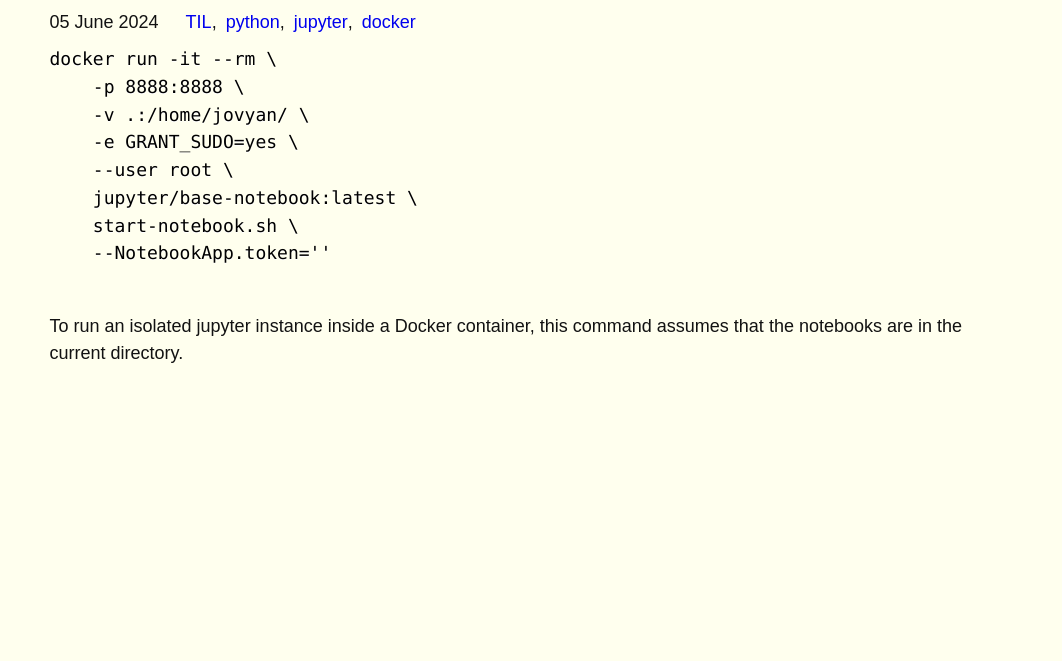
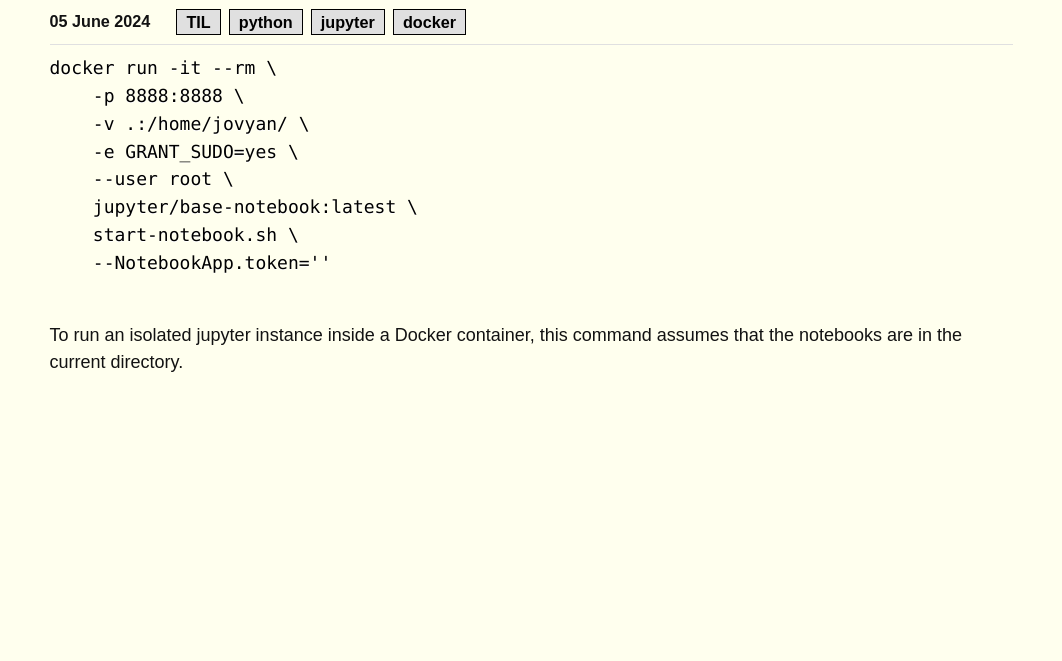
Before and after one commit to tarrsalah/tarrsalah.github.io, an Eleventy site: page content/til/jupyterdocker.md in a window 1280 px wide. Shown: the part 139-800 px from the top of the page, without its empty margins (109-1171 px from the left). Built offline with nearby package versions, Linux system fonts and the light colour scheme; Eleventy itself is replaced by a stand-in of ours; code samples lack their colours; files that its build step writes are made by us from their sources; what texzilla would draw is missing.

Commit message:
update style

```diff
--- a/_includes/layouts/note.njk
+++ b/_includes/layouts/note.njk
@@ -10,9 +10,11 @@
 	<li><time datetime="{{ page.date | htmlDateString }}">{{ page.date | readableDate }}</time></li>
 	{%- for tag in tags | filterTagList %}
 	{%- set tagUrl %}/tags/{{ tag | slugify }}/{% endset %}
-	<li><a href="{{ tagUrl }}" class="post-tag">{{ tag }}</a>{%- if not loop.last %}, {% endif %}</li>
+	<li><a href="{{ tagUrl }}" class="post-tag">{{ tag }}</a>{%- if not loop.last %} {% endif %}</li>
 	{%- endfor %}
 </ul>
+
+<hr/>
 
 {{ content | safe }}
 
--- a/public/css/index.css
+++ b/public/css/index.css
@@ -76,6 +76,15 @@
     text-decoration: none;
 }
 
+main hr {
+    height: 0;
+    margin-top: 1rm;
+    margin-bottom: 2rm;
+    box-sizing: border-box;
+    border-width: 0;
+    border-top: 1px solid var(--color-gray-20);
+}
+
 /* a[href] { */
 /* 	color: var(--text-color-link); */
 /* } */
@@ -95,7 +104,7 @@
 }
 
 header {
-	border-bottom: 1px dashed var(--color-gray-20);
+	border-bottom: 1px solid var(--color-gray-20);
 }
 header:after {
 	content: "";
@@ -229,8 +238,24 @@
 	padding: 0;
 	margin: 0;
 }
+
+.post-metadata {
+    font-size: .9rem;
+}
+
+.post-metadata a {
+    color: black;
+    font-weight: bold;
+    border: 1px solid black;
+    padding: .0rem .5rem;
+    background-color: var(--color-gray-20);
+}
+
+
+
 .post-metadata time {
-	margin-right: 1em;
+    font-weight: bold;
+	margin-right: 1rem;
 }
 
 /* Direct Links / Markdown Headers */
```
